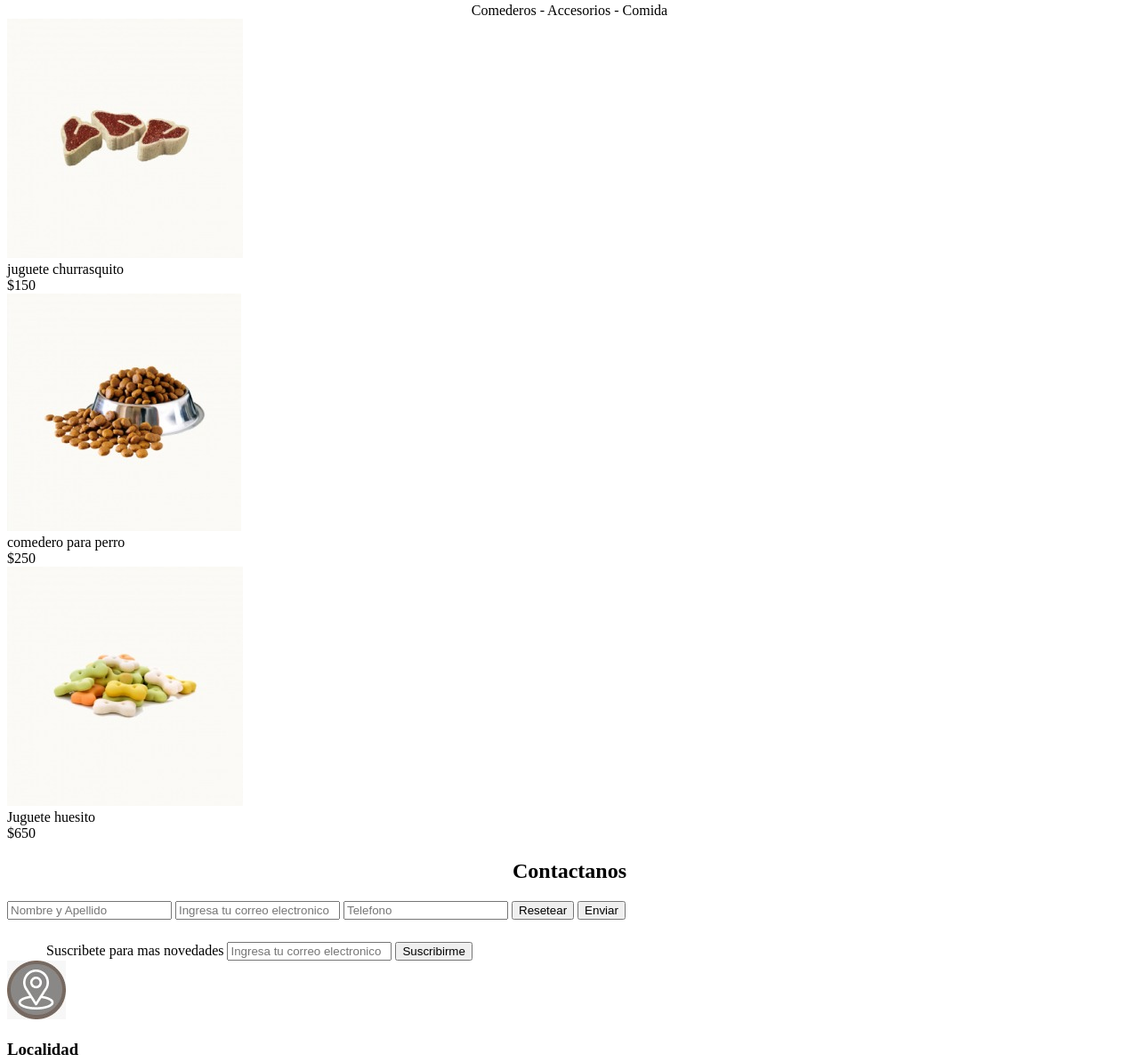
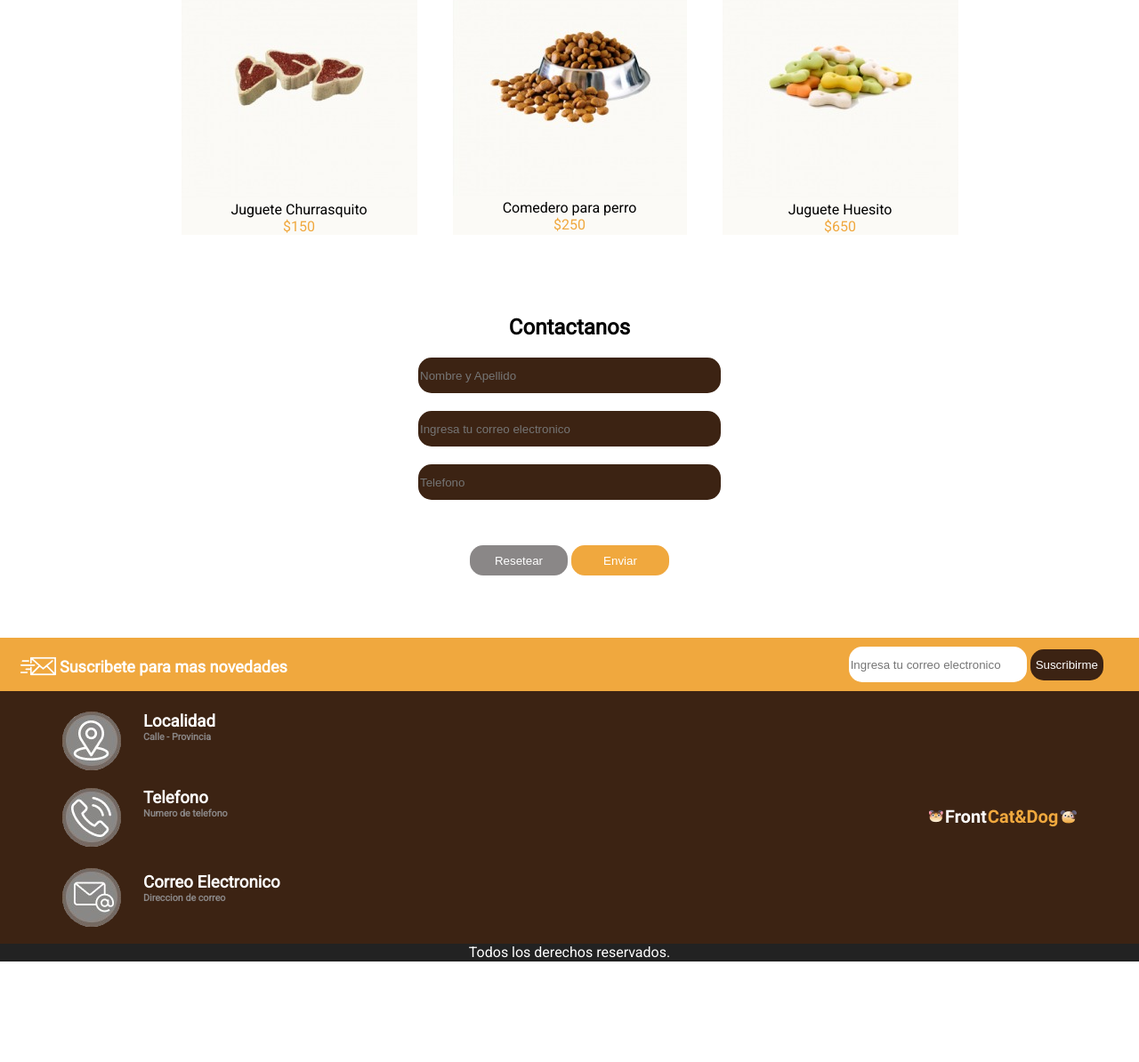
Before and after one commit to eayala199/frontend1_proyectointegrador_Petshop, a plain HTML site: page index.html in a window 1280 px wide. Shown: the part 881-2075 px from the top of the page at 89% size. After the commit the page ends 1962 px from the top, so only its background shows below. Drawn offline with Linux system fonts and the light colour scheme.

Commit message:
web terminado

```diff
--- /dev/null
+++ b/css/style.css
@@ -0,0 +1,294 @@
+@import url('https://fonts.googleapis.com/css2?family=Roboto&display=swap');
+*{
+  margin: 0;
+  box-sizing: border-box;
+
+  }
+
+  body {
+      font-family: Roboto, sans-serif, Arial ;
+  }
+
+.cabecera1 {
+    display: flex;
+    height: 20px;
+    background-color: #222222;
+
+    justify-content: space-between;
+}
+
+.cabecera1 p {
+    color: white;
+    padding-left: 43px;
+    font-size: 10px;
+    padding-top: 5px;
+}
+.botonesCabecera select {
+    background-color: #222222;
+    color: white;
+    border: 0;
+
+}
+.botonHeader {
+    margin-right: 37px;
+    text-align: ;
+}
+
+.cabecera2 {
+    height: 61px;
+    background-color: #F0A83E;
+    display: flex;
+    justify-content: space-between;
+    align-items: center;
+
+
+}
+
+.cabecera2 img {
+    width: 166px;
+    height: 23px;
+    top: 19px;
+    left: 40px;
+    margin-left: 40px;
+
+
+
+}
+
+.cabecera2 nav ul {
+    display: flex;
+
+
+}
+
+.cabecera2 nav ul li{
+    padding-right: 40px;
+    color: white;
+    list-style: url(../img/pawprint.png);
+}
+
+.footerCaja1 {
+    display: flex;
+    justify-content: space-between;
+    height: 60px;
+    background-color: #F0A83E;
+    align-items: center;
+    flex-wrap: wrap;
+
+}
+
+.footerCaja1 .formularioFooter {
+    margin-right: 40px;
+
+
+}
+.footerEmail {
+    border-radius: 15px;
+    height: 40px;
+    width: 200px;
+    border: 0;
+}
+
+.botonFooter{
+    height: 35px;
+    border-radius: 15px;
+    background-color: #3C2313;
+    color: white;
+    border: 0;
+
+}
+
+.footerCaja2 {
+    display: flex;
+    flex-direction: column;
+    position: relative;
+    height: 284px;
+    background-color: #3C2313;
+    color: white;
+
+}
+.ubicacion {
+    width: 66px;
+    height: 66px;
+    position: absolute;
+    top: 23px;
+    left: 70px;
+    border-radius: 50%;
+}
+.telefono {
+    width: 66px;
+    height: 66px;
+    position: absolute;
+    top: 109px;
+    left: 70px;
+    border-radius: 50%;
+
+
+}
+
+.correo {
+    width: 66px;
+    height: 66px;
+    position: absolute;
+    top: 199px;
+    left: 70px;
+    border-radius: 50%;
+}
+
+.logoAbajo{
+    width: 166px;
+    height: 23px;
+    position: absolute;
+    top: 130px;
+    right: 70px;
+    bottom: 130px;
+}
+
+.suscribete {
+    display: flex;
+    align-items: flex-start;
+}
+
+.footerCaja1 div p {
+
+    font-size: 18px;
+    color: white;
+    font-weight: bold;
+    padding-top: 14px;
+    padding-left: 4px;
+}
+
+.footerCaja1 div img {
+    margin-left: 23px;
+    margin-top: 4px;
+}
+
+.footerCaja3 {
+    height: 20px;
+    text-align: center;
+    background-color: #222222;
+    color: white;
+
+}
+
+.localidadh3 {
+    margin-left: 161px;
+    margin-top: 23px;
+}
+
+h6 {
+    margin-left: 161px;
+    color: #8A8787;
+
+}
+
+.telefonoh3 {
+    margin-top: 51px;
+    margin-left: 161px;
+}
+
+.correoh3 {
+    margin-left: 161px;
+    margin-top: 60px;
+}
+
+.mainCaja1 {
+    background-image: url(../img/bowl-and-pet-daities-on-green-background\ 1.png);
+    height: 600px;
+    background-repeat: no-repeat;
+    background-size: cover;
+    display: flex;
+    flex-direction: column;
+    align-items: flex-end;
+    justify-content: center;
+
+}
+
+.mainCaja1 h2 {
+    background-color: white;
+    font-size: 30px;
+    margin-bottom: 20px;
+    margin-right: 10px;
+}
+
+.mainCaja1 h4 {
+    margin-right: 80px;
+}
+
+main div .botonComederos {
+    height: 49px;
+    width: 141px;
+    background-color: #F0A83E;
+    color: white;
+    margin-right: 102px;
+    margin-top: 12px;
+    border: 0;
+}
+
+main h3, main h1, main .subtitulos{
+    text-align: center;
+}
+
+main section{
+    display: flex;
+    justify-content: center;
+}
+
+main section article {
+    margin: 20px;
+    background-color: #FBFAF6;
+    flex-wrap: wrap;
+}
+
+main section article p {
+    text-align: center;
+}
+.precio{
+    color: #F0A83E;
+}
+
+main h2{
+    text-align: center;
+    margin-top: 70px;
+    margin-bottom: 10px;
+}
+
+.formularioMain {
+    display: flex;
+    justify-content: center;
+    align-items: center;
+    flex-direction: column;
+}
+
+#nombreyapellido, #correo, #telefono {
+    width: 340px;
+    height: 40px;
+    background-color: #3C2313;
+    color: white;
+    margin: 10px;
+    border: 0;
+    border-radius: 15px;
+}
+
+.botonesFormularioMain {
+    margin-top: 41px;
+    margin-bottom: 70px;
+}
+
+.botonMain1 {
+    color: white;
+    background-color: #8A8787;
+    width: 110px;
+    height: 34px;
+    border: 0;
+    border-radius: 15px;
+}
+
+.botonMain2 {
+    width: 110px;
+    height: 34px;
+    border: 0;
+    border-radius: 15px;
+    color: white;
+    background-color: #F0A83E;
+}
--- a/index.html
+++ b/index.html
@@ -1,7 +1,7 @@
 <!DOCTYPE html>
 <html lang="en">
 <head>
-    <link href="style.css" rel="stylesheet">
+    <link href="css/style.css" rel="stylesheet">
     <meta charset="UTF-8">
     <meta http-equiv="X-UA-Compatible" content="IE=edge">
     <meta name="viewport" content="width=device-width, initial-scale=1.0">
@@ -9,99 +9,112 @@
 </head>
 <body>
     <header>
-        <div>
+        <div class="cabecera1">
             <p>Grandes ofertas en comederos</p>
-
-
+            <div class="botonesCabecera">
                 <select name="Idiomas" id="lang">
                     <option value="Español">Español</option>
                     <option value="Ingles">English</option>
                 </select>
-          <select name="Moneda" id="money">
+                <select name="Moneda" id="money" class="botonHeader">
                     <option value="Peso Argentino">ARG$</option>
                 </select>
             </div>
-        <div>
+        </div>
+        </div>
+        <div class="cabecera2">
             <img src="img/Logo.png">
-            <nav>Categorias</nav>
-            <nav>Pets</nav>
-            <nav>Nosotros</nav>
-            <nav>Contactanos</nav>
+            <nav>
+                <ul>
+                    <li>Categorias</li>
+                    <li>Pets</li>
+                    <li>Nosotros</li>
+                    <li>Contactanos</li>
+                </ul>
+            </nav>
         </div>
+
     </header>
     <main>
-        <img src="img/bowl-and-pet-daities-on-green-background 1.png">
+        <div class="mainCaja1">
             <h2>¡Es un placer tenerte aqui!</h2>
             <h4>¡Comederos en descuento!</h4>
-        <input type="submit" value="COMEDEROS">
-        <h3 align="center"><img src="img/patitadeperro.jfif"></h3>
-        <h1 align="center">Productos Destacados</h1>
-          <div align="center">Comederos - Accesorios - Comida</div>
+            <input type="submit" value="COMEDEROS" class="botonComederos">
+        </div>
+        <h3><img src="img/patitadeperro.jfif"></h3>
+        <h1>Productos Destacados</h1>
+        <p class="subtitulos">Comederos - Accesorios - Comida</p>
         <section>
             <article>
                 <img src="img/carne.jfif">
 
-                <div>
-                    juguete churrasquito
-                </div>
-                <div>
+                <p>
+                    Juguete Churrasquito
+                </p>
+                <p class="precio">
                     $150
-                </div>
+                </p>
             </article>
             <article>
                 <img src="img/comida de perro.jfif">
 
-                <div>
-                    comedero para perro
-                </div>
-                <div>
+                <p>
+                    Comedero para perro
+                </p>
+                <p class="precio">
                     $250
-                </div>
+                </p>
             </article>
             <article>
                 <img src="img/juguetes.jfif">
-                <div>
-                    Juguete huesito
-                </div>
-                <div>
+                <p>
+                    Juguete Huesito
+                </p>
+                <p class="precio">
                     $650
-                </div>
+                </p>
             </article>
         </section>
-        <h2 align="center">Contactanos</h2>
-        <section>
+        <h2>Contactanos</h2>
+        <div class="formularioMain">
             <input type="text" name="nombreyapellido" id="nombreyapellido" placeholder="Nombre y Apellido">
             <input type="email" name="correo" id="correo" placeholder="Ingresa tu correo electronico">
             <input type="text" name="telefono" id="telefono" placeholder="Telefono">
-            <input type="submit" value="Resetear">
-            <input type="submit" value="Enviar">
-        </section>
+            <div class="botonesFormularioMain">
+                <input type="submit" value="Resetear" class="botonMain1">
+                <input type="submit" value="Enviar" class="botonMain2">
+            </div>
+        </div>
 
     </main>
     <footer>
-        <div>
+        <div class="footerCaja1">
+            <div class="suscribete">
              <img src="img/enviar-correo 1.png">
-            Suscribete para mas novedades
-            <input type="email" name="correo1" id="correo1" placeholder="Ingresa tu correo electronico">
-            <input type="submit" value="Suscribirme">
+             <p>Suscribete para mas novedades</p>
             </div>
-        <div>
-            <img src="img/ubicacion.jfif">
-            <h3>Localidad</h3>
+            <div class="formularioFooter">
+                <input type="email" name="correo1" id="correo1" placeholder="Ingresa tu correo electronico" class="footerEmail">
+                <input type="submit" value="Suscribirme" class="botonFooter">
+            </div>
+        </div>
+        <div class="footerCaja2">
+            <img src="img/ubicacion.jfif" class="ubicacion">
+            <h3 class="localidadh3">Localidad</h3>
             <h6>Calle - Provincia</h6>
 
-            <img src="img/telefono.jfif">
-            <h3>Telefono</h3>
+            <img src="img/telefono.jfif" class="telefono">
+            <h3 class="telefonoh3">Telefono</h3>
             <h6>Numero de telefono</h6>
 
-            <img src="img/email.jfif">
-            <h3>Correo Electronico</h3>
+            <img src="img/email.jfif" class="correo">
+            <h3 class="correoh3">Correo Electronico</h3>
             <h6>Direccion de correo</h6>
 
-            <img src="img/Logo footer.png" class="logoabajo">
+            <img src="img/Logo footer.png" class="logoAbajo">
         </div>
-        <div>
-            <p align="center">Todos los derechos reservados.</p>
+        <div class="footerCaja3">
+            <p>Todos los derechos reservados.</p>
         </div>
     </footer>
 
--- a/style.css
+++ /dev/null
@@ -1,3 +0,0 @@
-.logoabajo{
-    background-color: blue;
-}
```
Also changed, not shown: img/pawprint.png (added). Lines whose indentation alone changed are shown as unchanged.
